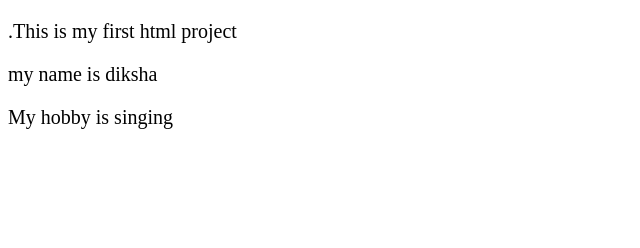
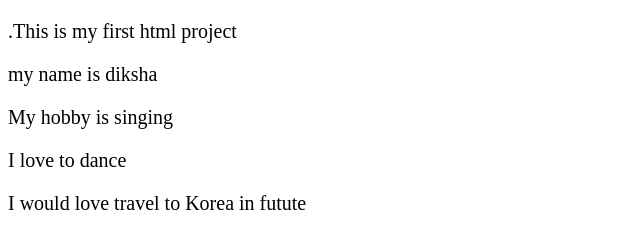
Before and after one commit to Diksha-Kamble22/first_html_proj, a plain HTML site: page index.html in a window 1280 px wide. Shown: the whole page, without its empty margins (0-640 px from the left). Drawn offline with Linux system fonts and the light colour scheme.

Commit message:
I added my more hobbies

```diff
--- a/index.html
+++ b/index.html
@@ -18,6 +18,8 @@
   <p>.This is my first html project</p>
   <p> my name is diksha</p>
   <p>My hobby is singing</p>
+  <p>I love to dance </p>
+  <p>I would love  travel to Korea in futute </p></p>
   <script src="main.js"></script>
 </body>
 </html>
```
